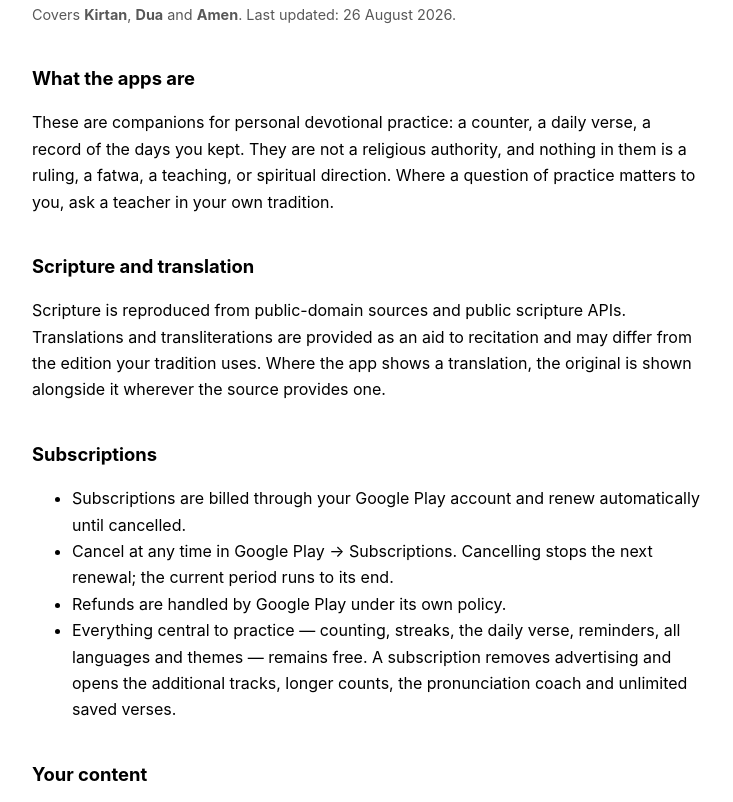
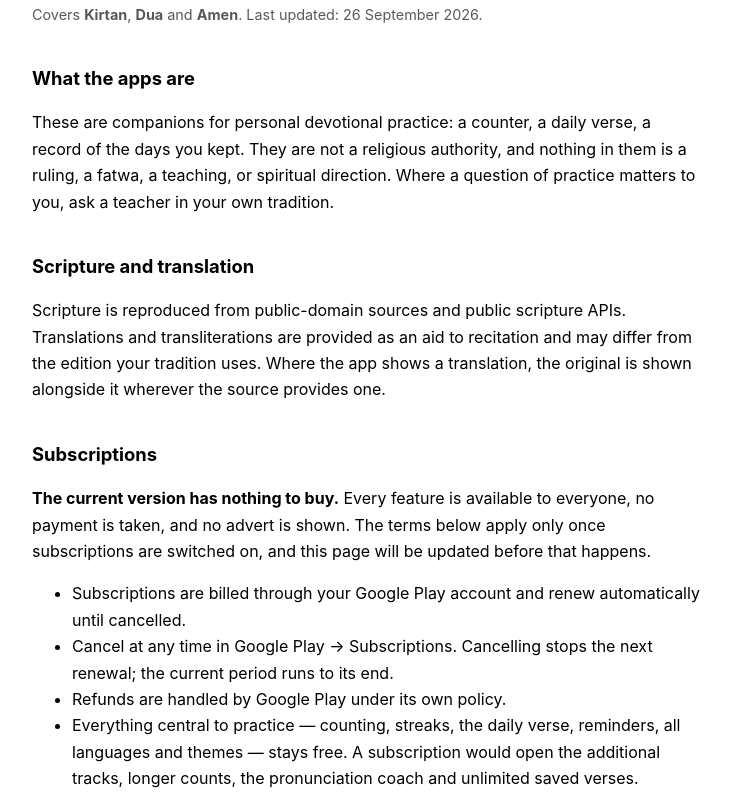
Before and after one commit to hmsudhanshu2/sacredpath-legal, a plain HTML site: page terms.html in a window 1280 px wide. Shown: the part 85-887 px from the top of the page, without its empty margins (272-1005 px from the left). Drawn offline with Linux system fonts and the light colour scheme.

Commit message:
Updated Terms

```diff
--- a/terms.html
+++ b/terms.html
@@ -22,7 +22,7 @@
 <h1>Terms of Use</h1>
 <p class="updated">Covers <strong>Kirtan</strong>, <strong>Dua</strong> and
 <strong>Amen</strong>. Last updated:
-<!-- UPDATE THIS DATE WHEN YOU PUBLISH -->26 August 2026.</p>
+26 September 2026.</p>
 
 <h2>What the apps are</h2>
 
@@ -41,6 +41,11 @@ one.</p>
 
 <h2>Subscriptions</h2>
 
+<p><strong>The current version has nothing to buy.</strong> Every feature is
+available to everyone, no payment is taken, and no advert is shown. The terms
+below apply only once subscriptions are switched on, and this page will be
+updated before that happens.</p>
+
 <ul>
   <li>Subscriptions are billed through your Google Play account and renew
   automatically until cancelled.</li>
@@ -48,9 +53,9 @@ one.</p>
   next renewal; the current period runs to its end.</li>
   <li>Refunds are handled by Google Play under its own policy.</li>
   <li>Everything central to practice — counting, streaks, the daily verse,
-  reminders, all languages and themes — remains free. A subscription removes
-  advertising and opens the additional tracks, longer counts, the pronunciation
-  coach and unlimited saved verses.</li>
+  reminders, all languages and themes — stays free. A subscription would open
+  the additional tracks, longer counts, the pronunciation coach and unlimited
+  saved verses.</li>
 </ul>
 
 <h2>Your content</h2>
@@ -78,10 +83,9 @@ handset.</p>
 
 <h2>Contact</h2>
 
-<p><!-- REPLACE with the address you list on the Play Console -->
-androidappstore94@gmail.com</p>
+<p>androidappstore94@gmail.com</p>
 
-<footer>Kirtan · Dua · Amen</footer>
+<footer><a href="index.html">Privacy Policy</a> · Kirtan · Dua · Amen</footer>
 
 </body>
 </html>
```
